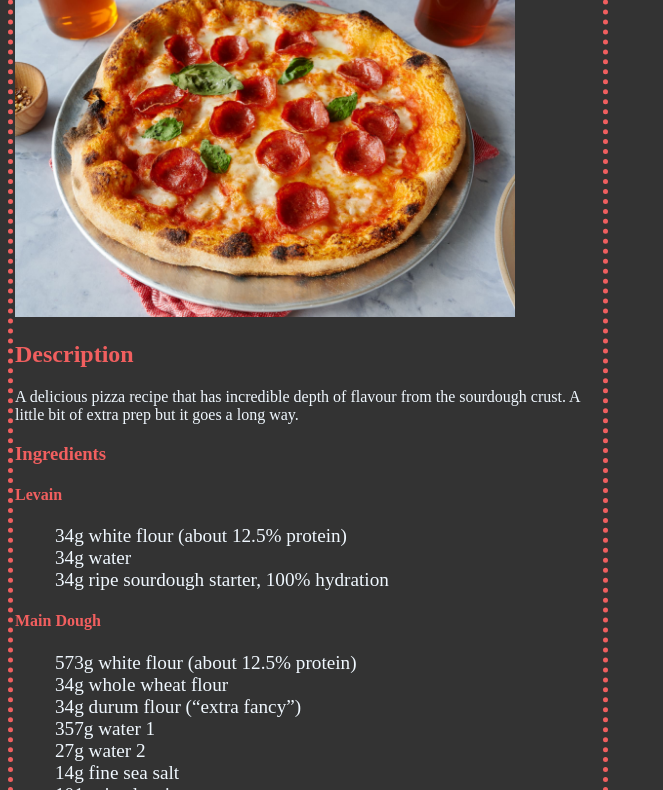
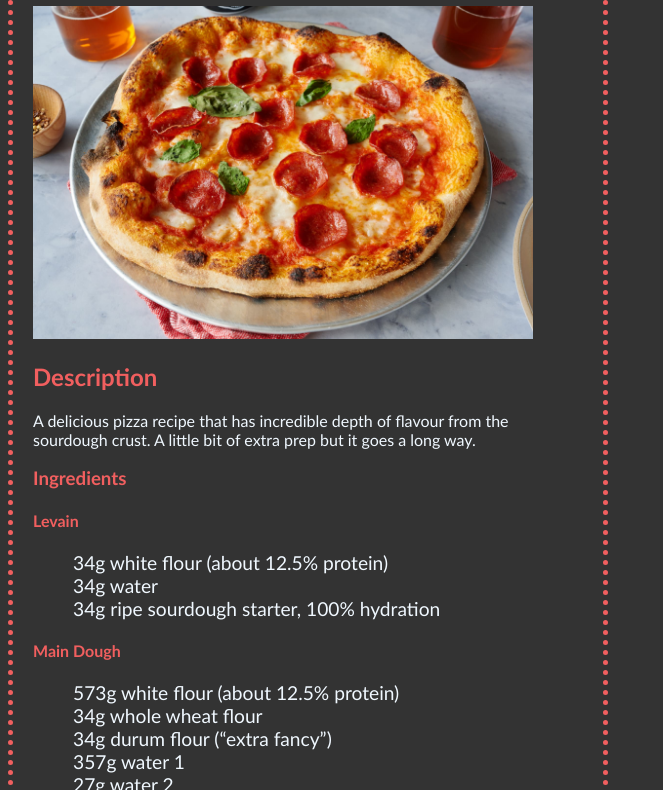
Before and after one commit to VonZuli/odin-recipes, a plain HTML site: page recipes/pizza.html in a window 1280 px wide. Shown: the part 148-938 px from the top of the page, without its empty margins (0-663 px from the left). Drawn offline with Linux system fonts and the light colour scheme.

Commit message:
Added new font family

```diff
--- a/styles.css
+++ b/styles.css
@@ -6,6 +6,8 @@
 
 body {
   background-color: hsl(0, 0%, 20%);
+  font-family: "Trebuchet MS", "Lucida Sans Unicode", "Lucida Grande",
+    "Lucida Sans", Arial, sans-serif;
 }
 
 h1,
@@ -36,11 +38,11 @@ p,
 }
 .recipe-image {
   width: 500px;
-  height: auto;
+  height: 333px;
 }
 
 .recipe-card {
-  padding: 2px;
+  padding: 20px;
   width: 600px;
   border: 5px hsl(0, 84%, 66%) dotted;
 }
```
